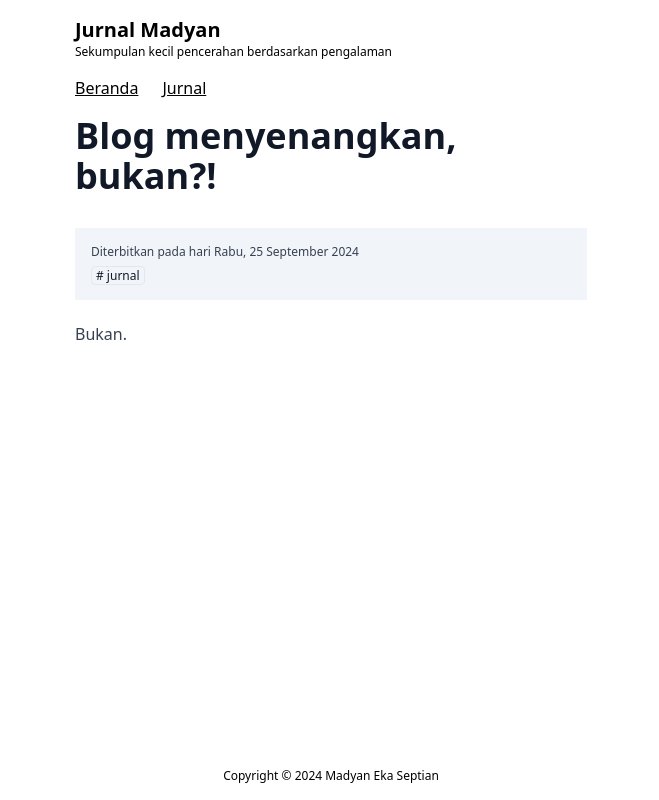
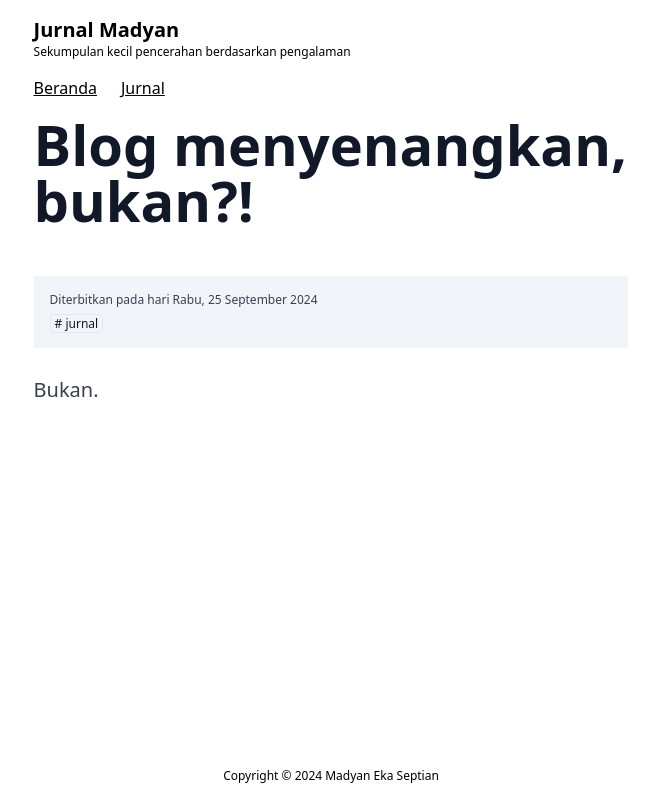
Before and after one commit to madyanes/madyanes.github.io, an Astro site: page /blog/first-post in a window 1280 px wide. Shown: the whole page, without its empty margins (309-968 px from the left). Built offline with nearby package versions, Linux system fonts and the light colour scheme; Astro itself is replaced by a stand-in of ours.

Commit message:
Making the width of the prose responsive

```diff
--- a/src/layouts/BaseLayout.astro
+++ b/src/layouts/BaseLayout.astro
@@ -18,8 +18,8 @@ const { title } = Astro.props;
     <meta name="generator" content={Astro.generator} />
     <title>{title || defaultTitle}</title>
   </head>
-  <body>
-    <div class="mx-auto flex min-h-screen w-11/12 flex-col md:w-3/5 lg:w-2/5">
+  <body class="px-4">
+    <div class="mx-auto flex min-h-screen max-w-prose flex-col">
       <Header />
       <main class="flex-grow">
         <slot />
--- a/src/layouts/MarkdownLayout.astro
+++ b/src/layouts/MarkdownLayout.astro
@@ -6,7 +6,7 @@ const { frontmatter } = Astro.props;
 ---
 
 <BaseLayout title={frontmatter.title}>
-  <article class="prose">
+  <article class="prose md:prose-lg lg:prose-xl">
     <h1>{frontmatter.title}</h1>
     <PostMetadata
       publishDate={frontmatter.publishDate}
--- a/tailwind.config.mjs
+++ b/tailwind.config.mjs
@@ -2,11 +2,7 @@
 export default {
   content: ["./src/**/*.{astro,html,js,jsx,md,mdx,svelte,ts,tsx,vue}"],
   theme: {
-    extend: {
-      maxWidth: {
-        "65ch": "65ch",
-      },
-    },
+    extend: {},
   },
   plugins: [require("@tailwindcss/typography")],
 };
```
